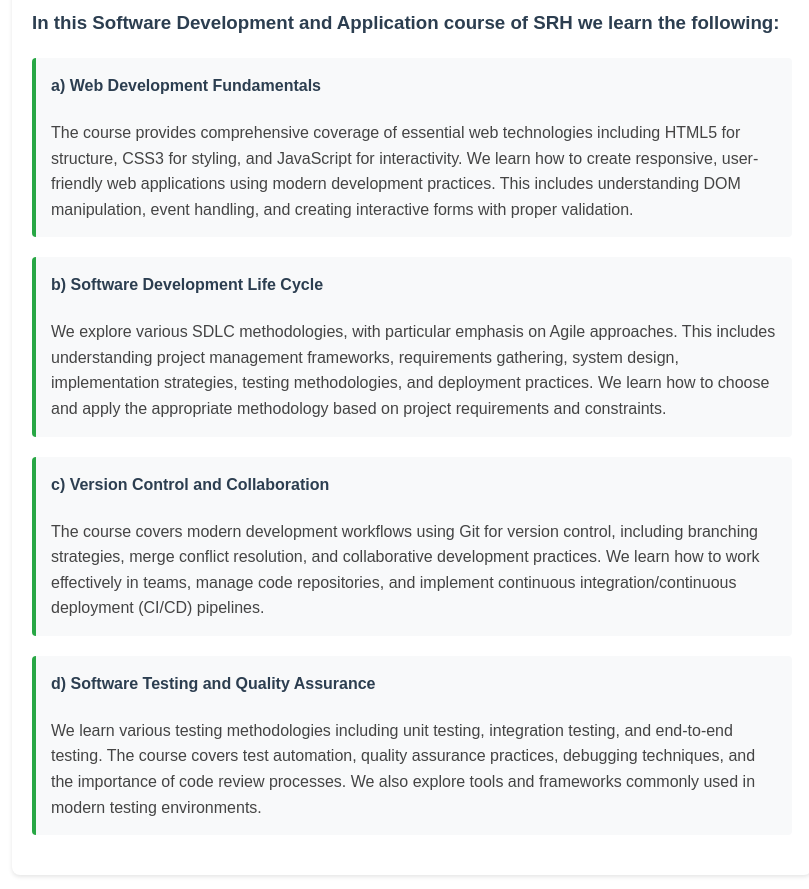
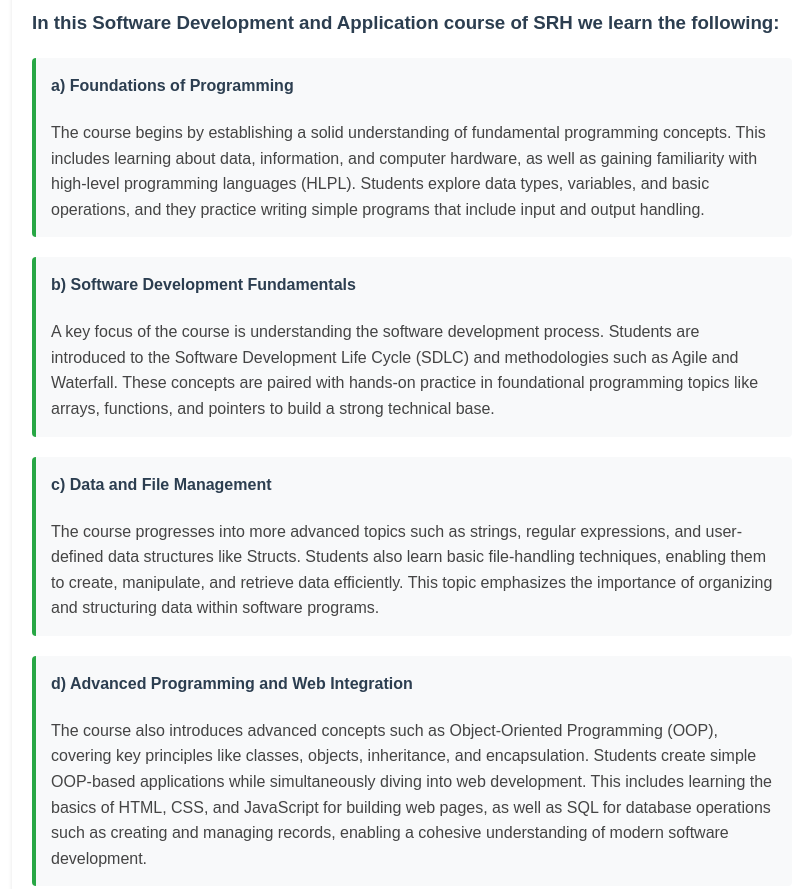
Before and after one commit to gsanchit22/SRH-WEBPAGE-, a plain HTML site: page index.html in a window 1280 px wide. Shown: the part 2780-3669 px from the top of the page, without its empty margins (228-1037 px from the left). Drawn offline with Linux system fonts and the light colour scheme.

Commit message:
index.html

```diff
--- a/index.html
+++ b/index.html
@@ -264,23 +264,23 @@
         <h2>SRH Course Content</h2>
         <h3>In this Software Development and Application course of SRH we learn the following:</h3>
         <div class="course-topic">
-            <h4>a) Web Development Fundamentals</h4>
-            <p>The course provides comprehensive coverage of essential web technologies including HTML5 for structure, CSS3 for styling, and JavaScript for interactivity. We learn how to create responsive, user-friendly web applications using modern development practices. This includes understanding DOM manipulation, event handling, and creating interactive forms with proper validation.</p>
+            <h4>a) Foundations of Programming</h4>
+            <p>The course begins by establishing a solid understanding of fundamental programming concepts. This includes learning about data, information, and computer hardware, as well as gaining familiarity with high-level programming languages (HLPL). Students explore data types, variables, and basic operations, and they practice writing simple programs that include input and output handling.</p>
         </div>
 
         <div class="course-topic">
-            <h4>b) Software Development Life Cycle</h4>
-            <p>We explore various SDLC methodologies, with particular emphasis on Agile approaches. This includes understanding project management frameworks, requirements gathering, system design, implementation strategies, testing methodologies, and deployment practices. We learn how to choose and apply the appropriate methodology based on project requirements and constraints.</p>
+            <h4>b) Software Development Fundamentals</h4>
+            <p>A key focus of the course is understanding the software development process. Students are introduced to the Software Development Life Cycle (SDLC) and methodologies such as Agile and Waterfall. These concepts are paired with hands-on practice in foundational programming topics like arrays, functions, and pointers to build a strong technical base.</p>
         </div>
 
         <div class="course-topic">
-            <h4>c) Version Control and Collaboration</h4>
-            <p>The course covers modern development workflows using Git for version control, including branching strategies, merge conflict resolution, and collaborative development practices. We learn how to work effectively in teams, manage code repositories, and implement continuous integration/continuous deployment (CI/CD) pipelines.</p>
+            <h4>c) Data and File Management</h4>
+            <p>The course progresses into more advanced topics such as strings, regular expressions, and user-defined data structures like Structs. Students also learn basic file-handling techniques, enabling them to create, manipulate, and retrieve data efficiently. This topic emphasizes the importance of organizing and structuring data within software programs.</p>
         </div>
 
         <div class="course-topic">
-            <h4>d) Software Testing and Quality Assurance</h4>
-            <p>We learn various testing methodologies including unit testing, integration testing, and end-to-end testing. The course covers test automation, quality assurance practices, debugging techniques, and the importance of code review processes. We also explore tools and frameworks commonly used in modern testing environments.</p>
+            <h4>d) Advanced Programming and Web Integration</h4>
+            <p>The course also introduces advanced concepts such as Object-Oriented Programming (OOP), covering key principles like classes, objects, inheritance, and encapsulation. Students create simple OOP-based applications while simultaneously diving into web development. This includes learning the basics of HTML, CSS, and JavaScript for building web pages, as well as SQL for database operations such as creating and managing records, enabling a cohesive understanding of modern software development.</p>
         </div>
     </div>
 
```
